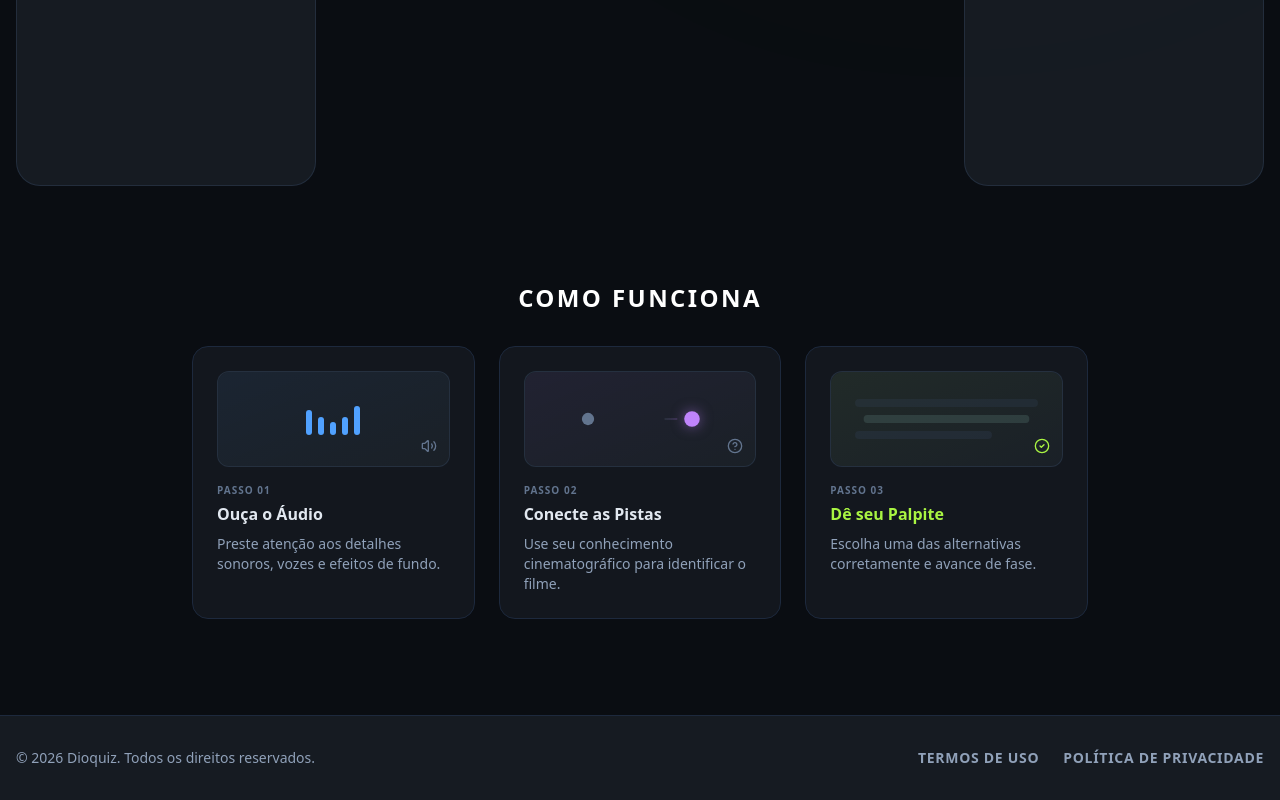
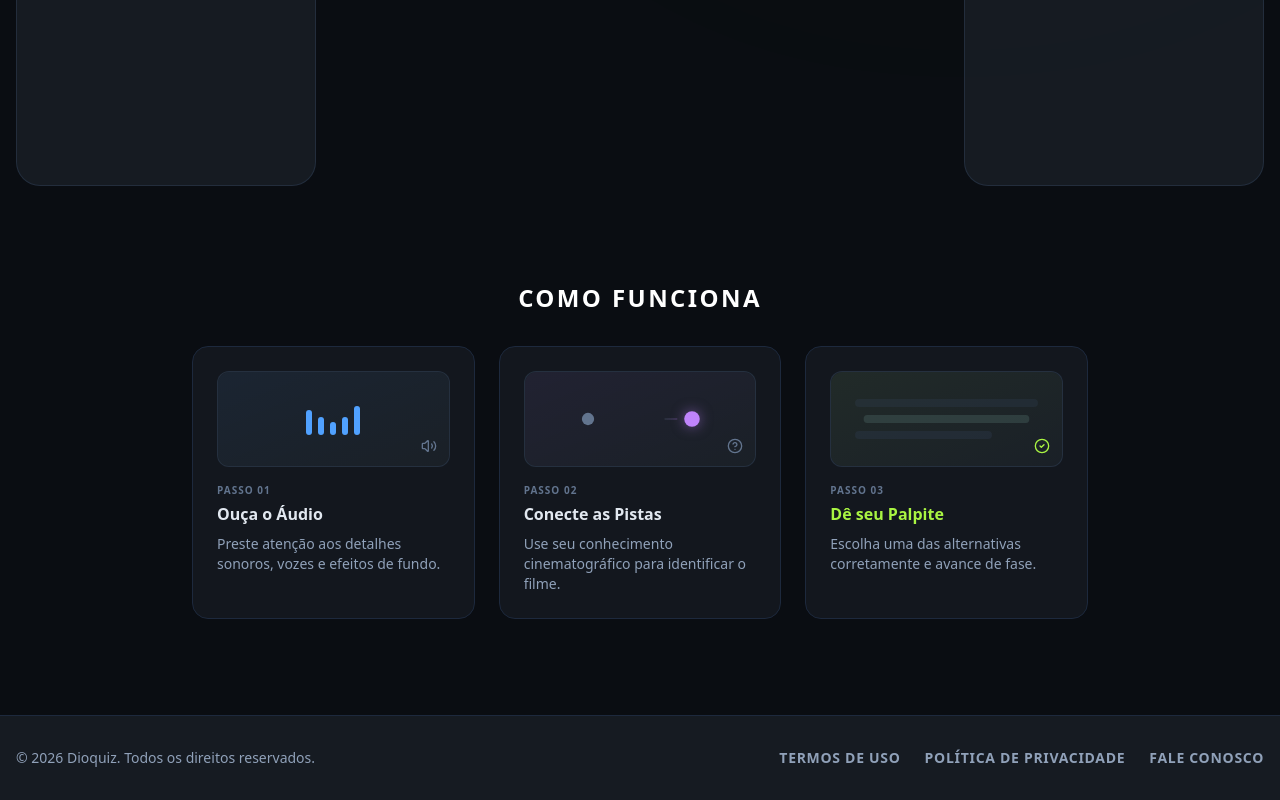
Before and after one commit to olympzn/audioquiz, a React (Vite) app: page / in a window 1280 px wide. Shown: the part 991-1791 px from the top of the page. Built offline with nearby package versions, Linux system fonts and the light colour scheme.

Commit message:
feat: add contact link to footer
Add an Instagram link to the footer for user support and communication.

```diff
--- a/src/components/HomeScreen.tsx
+++ b/src/components/HomeScreen.tsx
@@ -365,6 +365,14 @@ export default function HomeScreen({ onSelect }: { onSelect: (category: string,
             <button className="text-slate-400 hover:text-[#a9f442] text-sm transition-colors uppercase tracking-wider font-bold">
               Política de Privacidade
             </button>
+            <a
+              href="https://www.instagram.com/app.dioquiz?igsh=MWpqZ3Q4eHV1bjl5OA%3D%3D&utm_source=qr"
+              target="_blank"
+              rel="noopener noreferrer"
+              className="text-slate-400 hover:text-[#a9f442] text-sm transition-colors uppercase tracking-wider font-bold"
+            >
+              Fale Conosco
+            </a>
           </div>
         </div>
       </footer>
```
